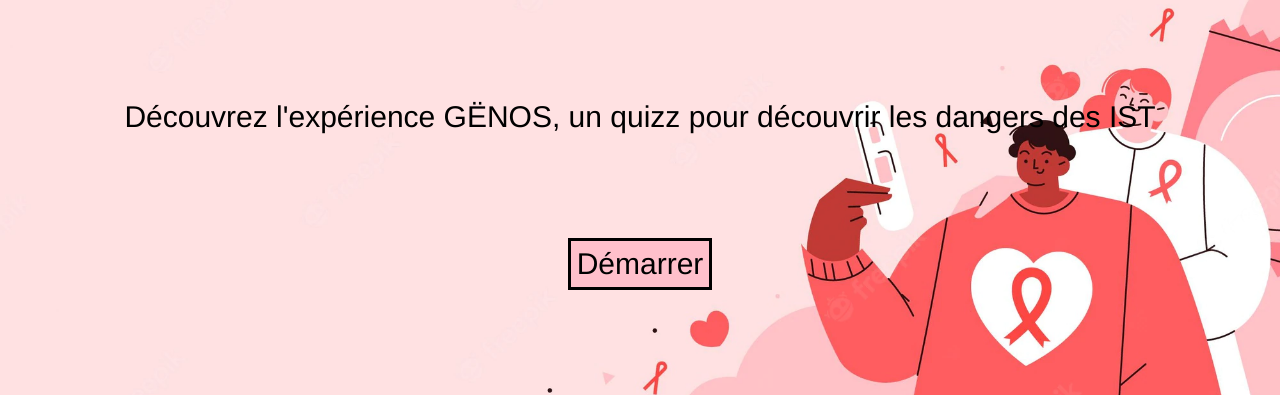
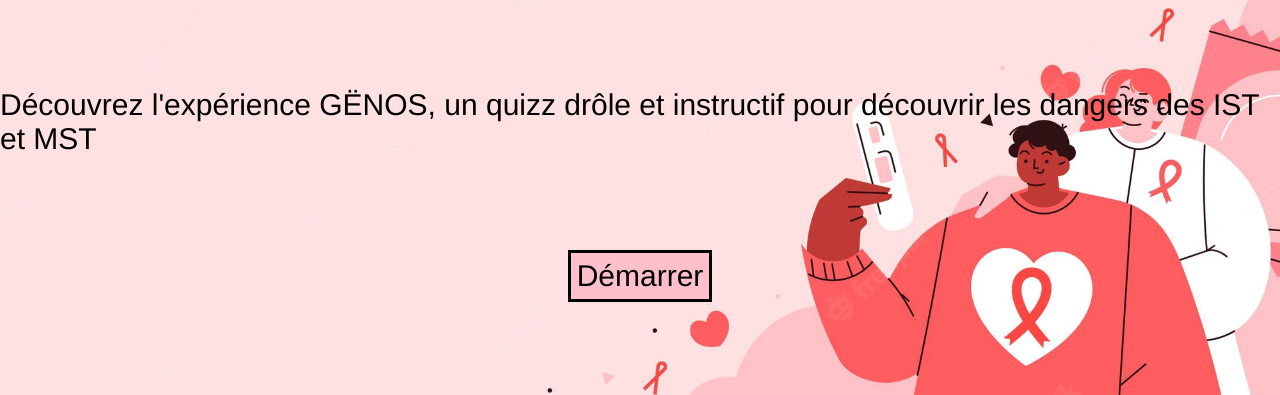
Before and after one commit to edhansa/GENOS_, a plain HTML site: page GENOS/index.html in a window 1280 px wide. Shown: the part 446-841 px from the top of the page. Drawn offline with Linux system fonts and the light colour scheme.

Commit message:
Update index.html

```diff
--- a/GENOS/index.html
+++ b/GENOS/index.html
@@ -18,7 +18,7 @@
 
 
 <div class="container1">
-    <div class="box">Découvrez l'expérience GËNOS, un quizz pour découvrir les dangers des IST
+    <div class="box">Découvrez l'expérience GËNOS, un quizz drôle et instructif pour découvrir les dangers des IST et MST
     </div>
     <div class="box2">
         <a href="page1.html"><button type="button" class="button">Démarrer</button></a>
```
